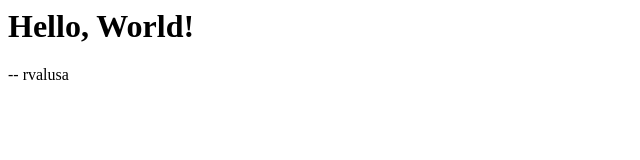
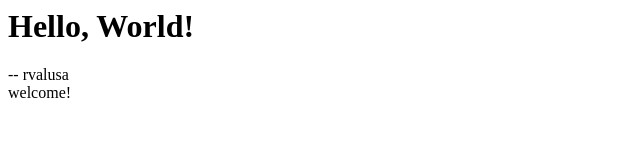
Before and after one commit to rvalusa/rvalusa.github.io, a plain HTML site: page index.html in a window 1280 px wide. Shown: the full height of the page, 0-640 px from the left. Drawn offline with Linux system fonts and the light colour scheme.

Commit message:
Update index.html

```diff
--- a/index.html
+++ b/index.html
@@ -1,3 +1,5 @@
 <h1>Hello, World!</h1>
 
 <div>-- rvalusa</div>
+
+welcome!
```
